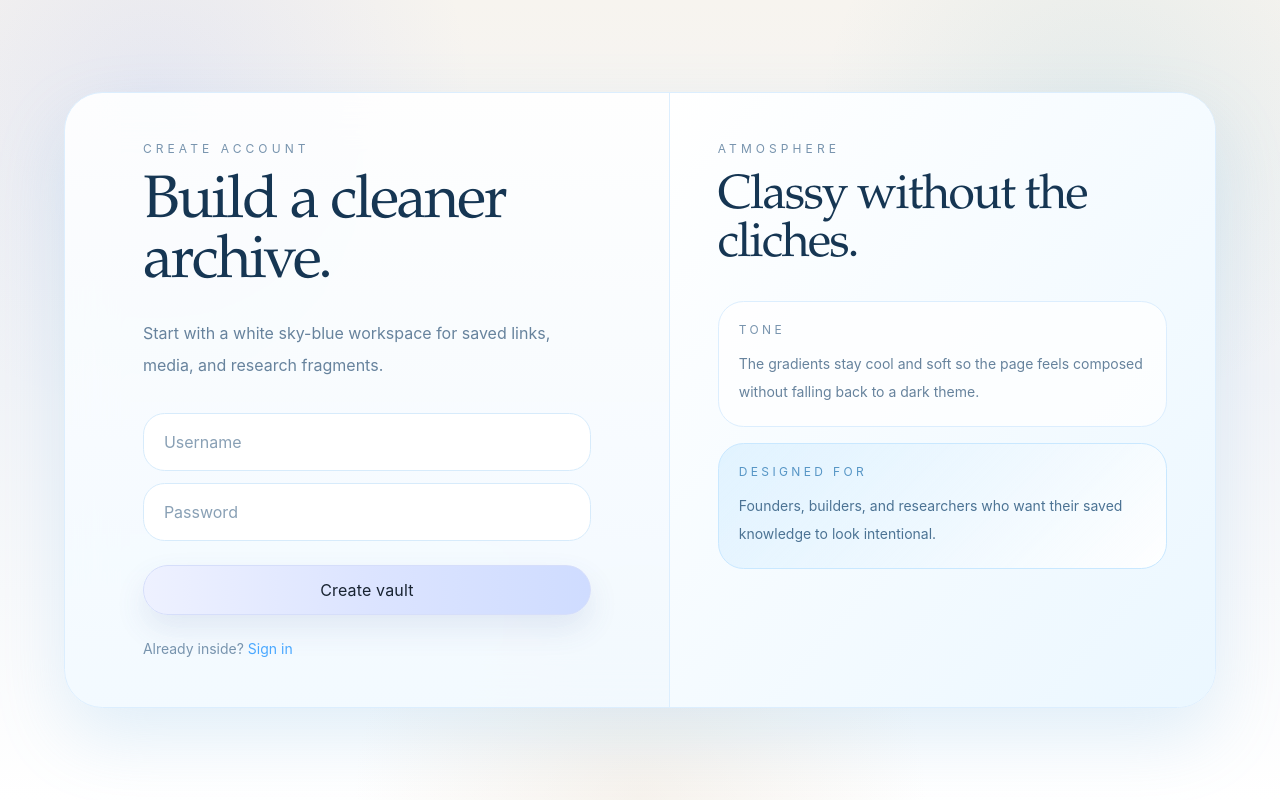
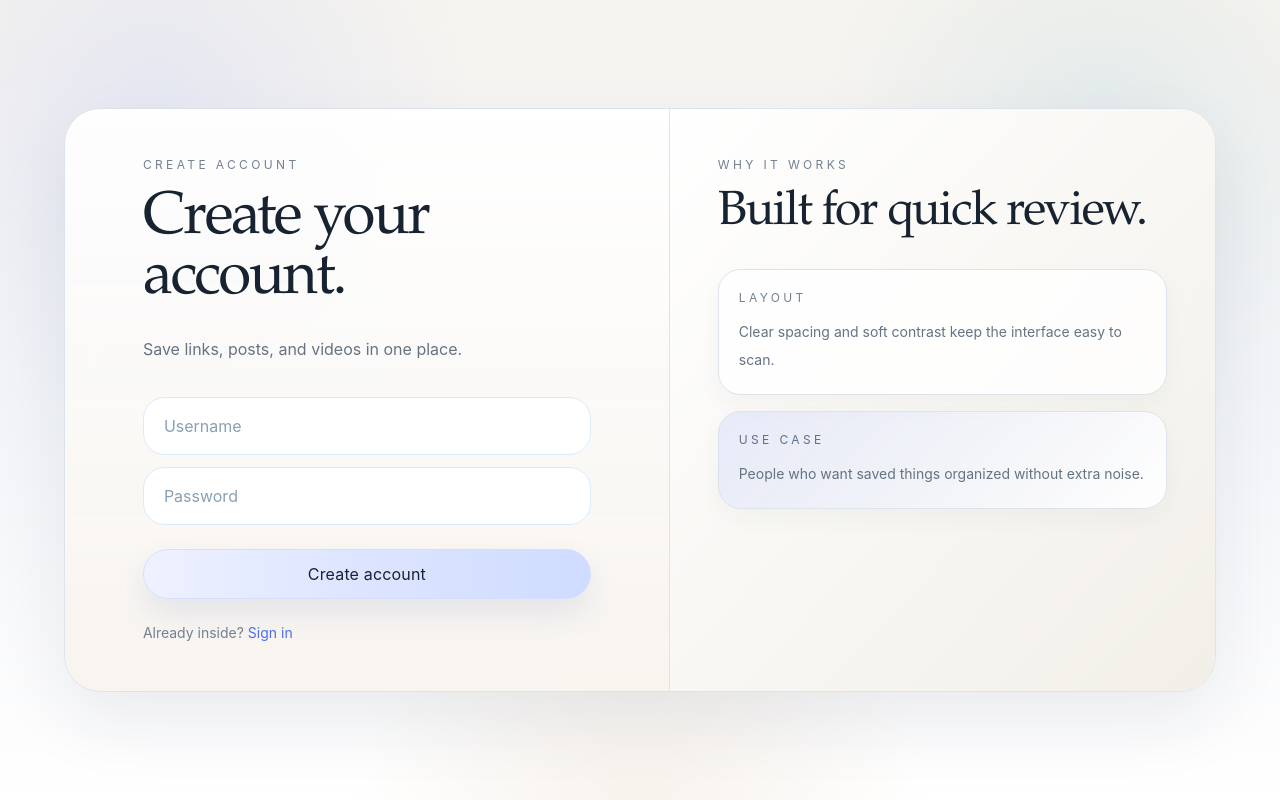
Before and after one commit to Saurav4359/Brainly-fe, a React (Vite) app: page /signup in a window 1280 px wide. Built offline with nearby package versions, Linux system fonts and the light colour scheme; no server answers.

Commit message:
Clean up auth and error screens

```diff
--- a/src/pages/Signin.tsx
+++ b/src/pages/Signin.tsx
@@ -52,20 +52,20 @@ export function Signin() {
 
   return (
     <section className="app-shell flex min-h-screen items-center justify-center px-6 py-10">
-      <div className="grid w-full max-w-6xl overflow-hidden rounded-[2.4rem] border border-[#dceefe] bg-[linear-gradient(180deg,rgba(255,255,255,0.88),rgba(241,249,255,0.88))] shadow-[0_30px_70px_rgba(120,186,232,0.2)] backdrop-blur-xl lg:grid-cols-[0.95fr_1.05fr]">
-        <div className="border-b border-[#dceefe]   from-[#ffffff] to-[#ebf7ff] p-8 lg:border-b-0 lg:border-r lg:p-12">
-          <p className="text-xs uppercase tracking-[0.34em] text-[#7894ae]">Access</p>
-          <h1 className="font-display mt-4 text-5xl leading-none text-[#163653] sm:text-6xl">
-            Return to your archive.
+      <div className="grid w-full max-w-6xl overflow-hidden rounded-[2.25rem] border border-[#dde3ec] bg-[linear-gradient(180deg,rgba(255,255,255,0.94),rgba(247,243,238,0.92))] shadow-[0_30px_70px_rgba(28,40,58,0.08)] backdrop-blur-xl lg:grid-cols-[0.95fr_1.05fr]">
+        <div className="border-b border-[#dde3ec] p-8 lg:border-b-0 lg:border-r lg:p-12">
+          <p className="text-xs uppercase tracking-[0.28em] text-[#738091]">Access</p>
+          <h1 className="font-display mt-4 text-5xl leading-none text-[#182331] sm:text-6xl">
+            Welcome back.
           </h1>
-          <p className="mt-6 max-w-md text-base leading-8 text-[#67839d]">
-            Sign in to a clean white workspace with soft sky accents for the links and media you want to keep close.
+          <p className="mt-6 max-w-md text-base leading-8 text-[#657382]">
+            Sign in to access the links, videos, and notes you saved.
           </p>
           <div className="mt-10 space-y-4">
-            <div className="rounded-[1.6rem] border border-[#dceefe] bg-white/76 p-5">
-              <p className="text-xs uppercase tracking-[0.28em] text-[#7894ae]">Design note</p>
-              <p className="mt-3 text-sm leading-7 text-[#67839d]">
-                The palette is now white and sky-blue only, with no dark-theme framing left.
+            <div className="rounded-[1.4rem] border border-[#dde3ec] bg-white/82 p-5 shadow-[0_10px_24px_rgba(28,40,58,0.04)]">
+              <p className="text-xs uppercase tracking-[0.28em] text-[#738091]">Workspace</p>
+              <p className="mt-3 text-sm leading-7 text-[#657382]">
+                A simple layout keeps the focus on your saved items.
               </p>
             </div>
           </div>
@@ -73,27 +73,27 @@ export function Signin() {
 
         <div className="p-8 lg:p-12">
           <div className="mx-auto max-w-md">
-            <p className="text-xs uppercase tracking-[0.34em] text-[#7894ae]">Sign in</p>
+            <p className="text-xs uppercase tracking-[0.28em] text-[#738091]">Sign in</p>
             <div className="mt-4 space-y-3">
               <Input ref={usernameRef} placeholder="Username" />
               <Input ref={passwordRef} type="password" placeholder="Password" />
             </div>
             {error ? (
-              <p className="mt-4 rounded-2xl border border-red-500/25 bg-red-500/10 px-4 py-3 text-sm text-red-200">
+              <p className="mt-4 rounded-2xl border border-red-500/20 bg-red-50 px-4 py-3 text-sm text-red-700">
                 {error}
               </p>
             ) : null}
             <div className="mt-6">
-              <Button onClick={signin} variant="primary" text="Unlock workspace" fullwidth loading={loading} />
+              <Button onClick={signin} variant="primary" text="Sign in" fullwidth loading={loading} />
             </div>
             <p className="mt-6 text-sm text-[#7894ae]">
               Need an account?{" "}
               <button
                 type="button"
-                className="text-[#4aa8ff] transition hover:text-[#163653]"
+                className="text-[#4b6ef0] transition hover:text-[#182331]"
                 onClick={() => navigate("/signup")}
               >
-                Create one
+                Create account
               </button>
             </p>
           </div>
--- a/src/pages/Signup.tsx
+++ b/src/pages/Signup.tsx
@@ -48,15 +48,15 @@ export function Signup() {
 
   return (
     <section className="app-shell flex min-h-screen items-center justify-center px-6 py-10">
-      <div className="grid w-full max-w-6xl overflow-hidden rounded-[2.4rem] border border-[#dceefe] bg-[linear-gradient(180deg,rgba(255,255,255,0.88),rgba(241,249,255,0.88))] shadow-[0_30px_70px_rgba(120,186,232,0.2)] backdrop-blur-xl lg:grid-cols-[1.05fr_0.95fr]">
+      <div className="grid w-full max-w-6xl overflow-hidden rounded-[2.25rem] border border-[#dde3ec] bg-[linear-gradient(180deg,rgba(255,255,255,0.94),rgba(247,243,238,0.92))] shadow-[0_30px_70px_rgba(28,40,58,0.08)] backdrop-blur-xl lg:grid-cols-[1.05fr_0.95fr]">
         <div className="p-8 lg:p-12">
           <div className="mx-auto max-w-md">
-            <p className="text-xs uppercase tracking-[0.34em] text-[#7894ae]">Create account</p>
-            <h1 className="font-display mt-4 text-5xl leading-none text-[#163653] sm:text-6xl">
-              Build a cleaner archive.
+            <p className="text-xs uppercase tracking-[0.28em] text-[#738091]">Create account</p>
+            <h1 className="font-display mt-4 text-5xl leading-none text-[#182331] sm:text-6xl">
+              Create your account.
             </h1>
-            <p className="mt-6 text-base leading-8 text-[#67839d]">
-              Start with a white sky-blue workspace for saved links, media, and research fragments.
+            <p className="mt-6 text-base leading-8 text-[#657382]">
+              Save links, posts, and videos in one place.
             </p>
 
             <div className="mt-8 space-y-3">
@@ -65,20 +65,20 @@ export function Signup() {
             </div>
 
             {error ? (
-              <p className="mt-4 rounded-2xl border border-red-500/25 bg-red-500/10 px-4 py-3 text-sm text-red-200">
+              <p className="mt-4 rounded-2xl border border-red-500/20 bg-red-50 px-4 py-3 text-sm text-red-700">
                 {error}
               </p>
             ) : null}
 
             <div className="mt-6">
-              <Button onClick={signup} variant="primary" text="Create vault" fullwidth loading={loading} />
+              <Button onClick={signup} variant="primary" text="Create account" fullwidth loading={loading} />
             </div>
 
-            <p className="mt-6 text-sm text-[#7894ae]">
+            <p className="mt-6 text-sm text-[#738091]">
               Already inside?{" "}
               <button
                 type="button"
-                className="text-[#4aa8ff] transition hover:text-[#163653]"
+                className="text-[#4b6ef0] transition hover:text-[#182331]"
                 onClick={() => navigate("/signin")}
               >
                 Sign in
@@ -87,20 +87,20 @@ export function Signup() {
           </div>
         </div>
 
-        <div className="border-t border-[#dceefe] bg-gradient-to-br from-[#ffffff] to-[#ebf7ff] p-8 lg:border-l lg:border-t-0 lg:p-12">
-          <p className="text-xs uppercase tracking-[0.34em] text-[#7894ae]">Atmosphere</p>
-          <h2 className="font-display mt-4 text-5xl leading-none text-[#163653]">Classy without the cliches.</h2>
+        <div className="border-t border-[#dde3ec] bg-gradient-to-br from-[#ffffff] to-[#f2efe8] p-8 lg:border-l lg:border-t-0 lg:p-12">
+          <p className="text-xs uppercase tracking-[0.28em] text-[#738091]">Why it works</p>
+          <h2 className="font-display mt-4 text-5xl leading-none text-[#182331]">Built for quick review.</h2>
           <div className="mt-8 grid gap-4">
-            <div className="rounded-[1.6rem] border border-[#dceefe] bg-white/76 p-5">
-              <p className="text-xs uppercase tracking-[0.28em] text-[#7894ae]">Tone</p>
-              <p className="mt-3 text-sm leading-7 text-[#67839d]">
-                The gradients stay cool and soft so the page feels composed without falling back to a dark theme.
+            <div className="rounded-[1.4rem] border border-[#dde3ec] bg-white/82 p-5 shadow-[0_10px_24px_rgba(28,40,58,0.04)]">
+              <p className="text-xs uppercase tracking-[0.28em] text-[#738091]">Layout</p>
+              <p className="mt-3 text-sm leading-7 text-[#657382]">
+                Clear spacing and soft contrast keep the interface easy to scan.
               </p>
             </div>
-            <div className="rounded-[1.6rem] border border-[#c9e8ff] bg-[linear-gradient(135deg,rgba(120,199,255,0.18),rgba(255,255,255,0.96))] p-5">
-              <p className="text-xs uppercase tracking-[0.28em] text-[#5695c5]">Designed for</p>
-              <p className="mt-3 text-sm leading-7 text-[#4c7394]">
-                Founders, builders, and researchers who want their saved knowledge to look intentional.
+            <div className="rounded-[1.4rem] border border-[#dde3ec] bg-[linear-gradient(135deg,rgba(111,141,247,0.14),rgba(255,255,255,0.96))] p-5 shadow-[0_10px_24px_rgba(28,40,58,0.04)]">
+              <p className="text-xs uppercase tracking-[0.28em] text-[#5f6f8b]">Use case</p>
+              <p className="mt-3 text-sm leading-7 text-[#657382]">
+                People who want saved things organized without extra noise.
               </p>
             </div>
           </div>
--- a/src/pages/pageNotFound.tsx
+++ b/src/pages/pageNotFound.tsx
@@ -6,13 +6,13 @@ export function PageNotFound() {
 
   return (
     <main className="app-shell flex min-h-screen items-center justify-center px-6">
-      <div className="w-full max-w-3xl rounded-[2.4rem] border border-[#dceefe] bg-[linear-gradient(180deg,rgba(255,255,255,0.9),rgba(240,248,255,0.9))] p-10 text-center shadow-[0_30px_70px_rgba(120,186,232,0.2)] backdrop-blur-xl">
+      <div className="w-full max-w-3xl rounded-[2.2rem] border border-[#dde3ec] bg-[linear-gradient(180deg,rgba(255,255,255,0.94),rgba(248,245,240,0.94))] p-10 text-center shadow-[0_30px_70px_rgba(28,40,58,0.08)] backdrop-blur-xl">
         <p className="text-xs uppercase tracking-[0.34em] text-[#7894ae]">404</p>
-        <h1 className="font-display mt-4 text-6xl leading-none text-[#163653] sm:text-7xl">
-          The room you asked for does not exist.
+        <h1 className="font-display mt-4 text-6xl leading-none text-[#182331] sm:text-7xl">
+          Page not found.
         </h1>
-        <p className="mx-auto mt-6 max-w-xl text-base leading-8 text-[#67839d]">
-          This route is outside the redesigned interface. Head back to the front door and continue from there.
+        <p className="mx-auto mt-6 max-w-xl text-base leading-8 text-[#657382]">
+          The page you are looking for is unavailable.
         </p>
         <div className="mt-8 flex justify-center">
           <Button text="Back to home" variant="primary" onClick={() => navigate("/", { replace: true })} />
```
